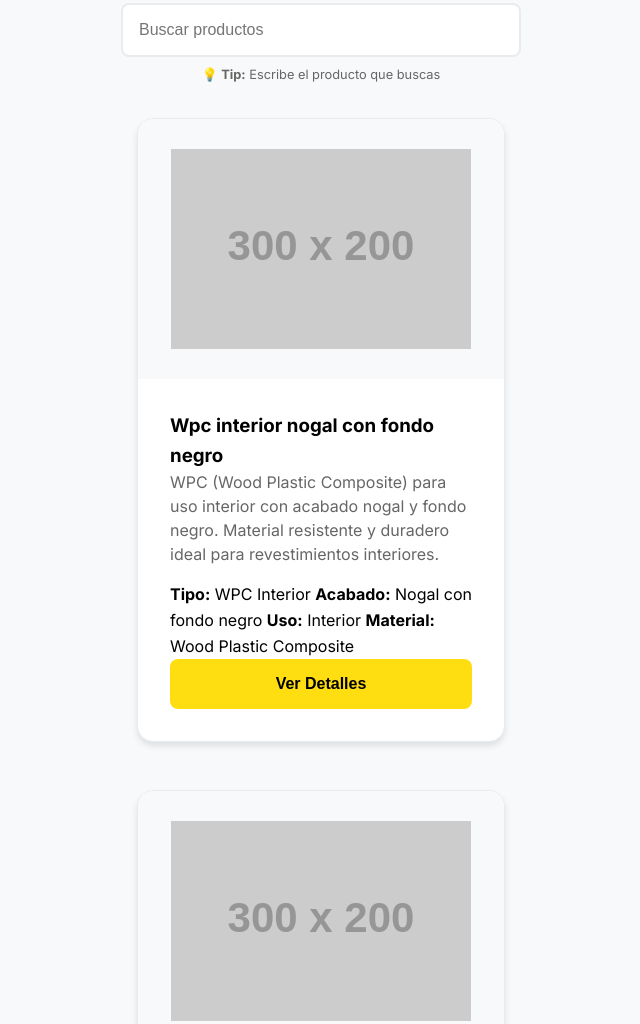
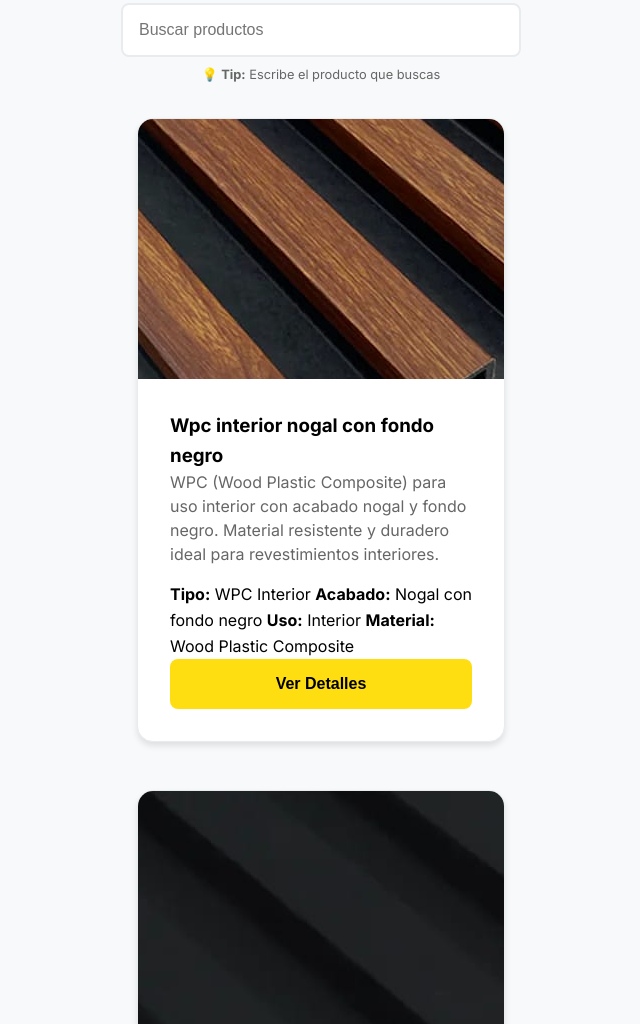
Before and after one commit to lanjal933/ObraSecoCatalogo, a website: page index.html in a window 1280 px wide. Shown: the part 1033-2057 px from the top of the page, without its empty margins (319-959 px from the left). Drawn offline with Linux system fonts and the light colour scheme; placeholder pictures from the web are drawn by us.

```diff
--- a/index.html
+++ b/index.html
@@ -72,7 +72,7 @@
                 <!-- Producto 1: Wpc interior nogal con fondo negro -->
                 <div class="product-card" data-product-id="1">
                     <div class="product-image">
-                        <img src="https://via.placeholder.com/300x200/8B4513/FFFFFF?text=WPC+Interior+Nogal" alt="WPC Interior Nogal con fondo negro" class="product-img">
+                        <img src="productos/Wpcinteriornogalconfondonegro.jpg" alt="WPC Interior Nogal con fondo negro" class="product-img">
                     </div>
                     <div class="product-info">
                         <h3 class="product-name">Wpc interior nogal con fondo negro</h3>
@@ -90,7 +90,7 @@
                 <!-- Producto 2: Wpc interior negro -->
                 <div class="product-card" data-product-id="2">
                     <div class="product-image">
-                        <img src="https://via.placeholder.com/300x200/000000/FFFFFF?text=WPC+Interior+Negro" alt="WPC Interior Negro" class="product-img">
+                        <img src="productos/Wpcinteriornegro.jpg" alt="WPC Interior Negro" class="product-img">
                     </div>
                     <div class="product-info">
                         <h3 class="product-name">Wpc interior negro</h3>
@@ -108,7 +108,7 @@
                 <!-- Producto 3: Wpc exterior negro -->
                 <div class="product-card" data-product-id="3">
                     <div class="product-image">
-                        <img src="https://via.placeholder.com/300x200/2C2C2C/FFFFFF?text=WPC+Exterior+Negro" alt="WPC Exterior Negro" class="product-img">
+                        <img src="productos/Wpcexteriornegro.jpg" alt="WPC Exterior Negro" class="product-img">
                     </div>
                     <div class="product-info">
                         <h3 class="product-name">Wpc exterior negro</h3>
@@ -126,7 +126,7 @@
                 <!-- Producto 4: Wpc exterior nogal oscuro -->
                 <div class="product-card" data-product-id="4">
                     <div class="product-image">
-                        <img src="https://via.placeholder.com/300x200/654321/FFFFFF?text=WPC+Exterior+Nogal" alt="WPC Exterior Nogal Oscuro" class="product-img">
+                        <img src="productos/Wpcexteriornogaloscuro.jpg" alt="WPC Exterior Nogal Oscuro" class="product-img">
                     </div>
                     <div class="product-info">
                         <h3 class="product-name">Wpc exterior nogal oscuro</h3>
--- a/script.js
+++ b/script.js
@@ -164,7 +164,7 @@
                 id: 1,
                 name: "Wpc interior nogal con fondo negro",
                 description: "WPC (Wood Plastic Composite) para uso interior con acabado nogal y fondo negro. Material resistente y duradero ideal para revestimientos interiores.",
-                image: "https://via.placeholder.com/300x200/8B4513/FFFFFF?text=WPC+Interior+Nogal",
+                image: "productos/Wpcinteriornogalconfondonegro.jpg",
                 specifications: {
                     "Tipo": "WPC Interior",
                     "Acabado": "Nogal con fondo negro",
@@ -176,7 +176,7 @@
                 id: 2,
                 name: "Wpc interior negro",
                 description: "WPC (Wood Plastic Composite) para uso interior en color negro. Perfecto para revestimientos interiores modernos y elegantes.",
-                image: "https://via.placeholder.com/300x200/000000/FFFFFF?text=WPC+Interior+Negro",
+                image: "productos/Wpcinteriornegro.jpg",
                 specifications: {
                     "Tipo": "WPC Interior",
                     "Color": "Negro",
@@ -188,7 +188,7 @@
                 id: 3,
                 name: "Wpc exterior negro",
                 description: "WPC (Wood Plastic Composite) para uso exterior en color negro. Resistente a la intemperie y perfecto para fachadas y revestimientos exteriores.",
-                image: "https://via.placeholder.com/300x200/2C2C2C/FFFFFF?text=WPC+Exterior+Negro",
+                image: "productos/Wpcexteriornegro.jpg",
                 specifications: {
                     "Tipo": "WPC Exterior",
                     "Color": "Negro",
@@ -200,7 +200,7 @@
                 id: 4,
                 name: "Wpc exterior nogal oscuro",
                 description: "WPC (Wood Plastic Composite) para uso exterior con acabado nogal oscuro. Ideal para fachadas y revestimientos exteriores con apariencia de madera natural.",
-                image: "https://via.placeholder.com/300x200/654321/FFFFFF?text=WPC+Exterior+Nogal",
+                image: "productos/Wpcexteriornogaloscuro.jpg",
                 specifications: {
                     "Tipo": "WPC Exterior",
                     "Acabado": "Nogal oscuro",
```
